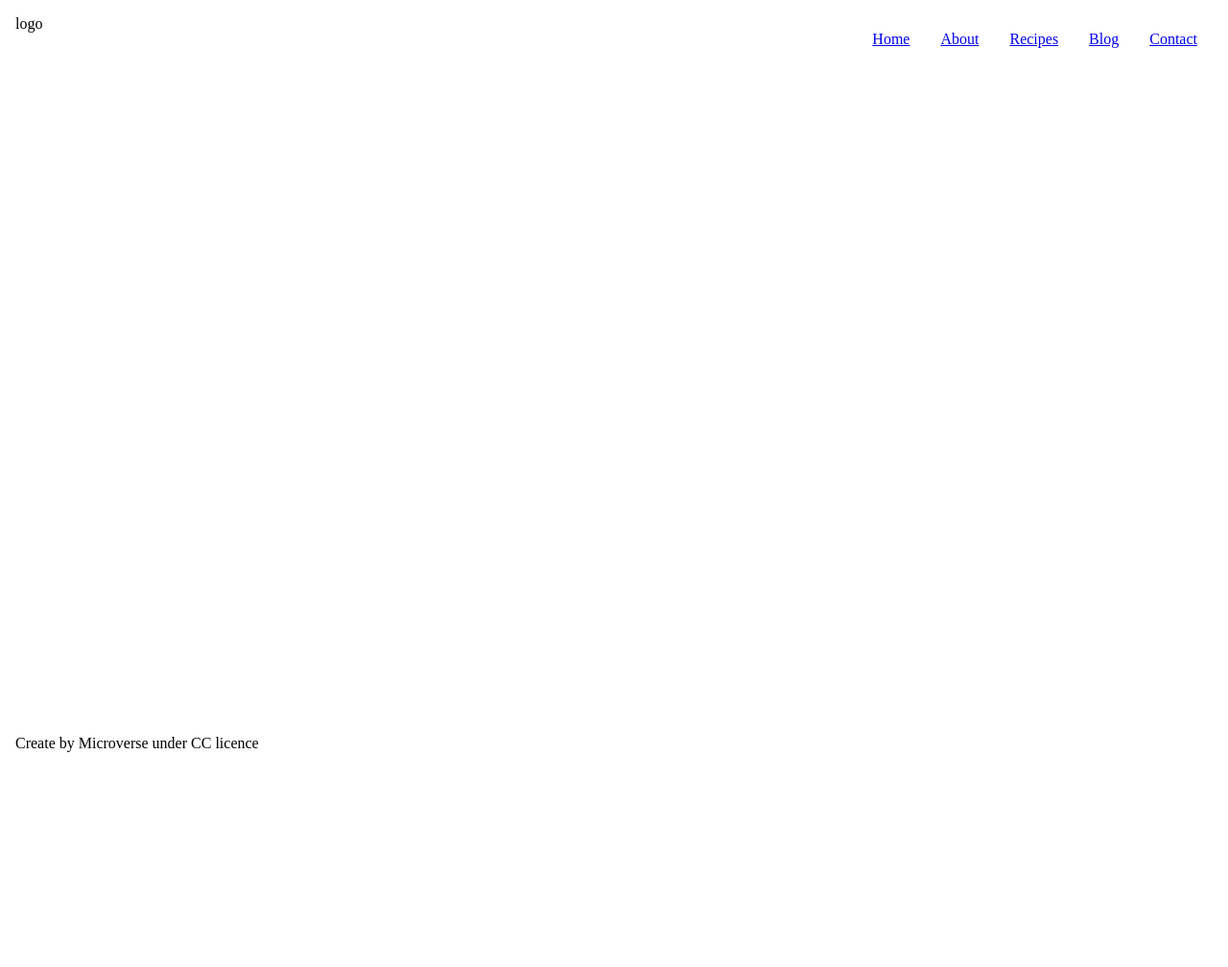
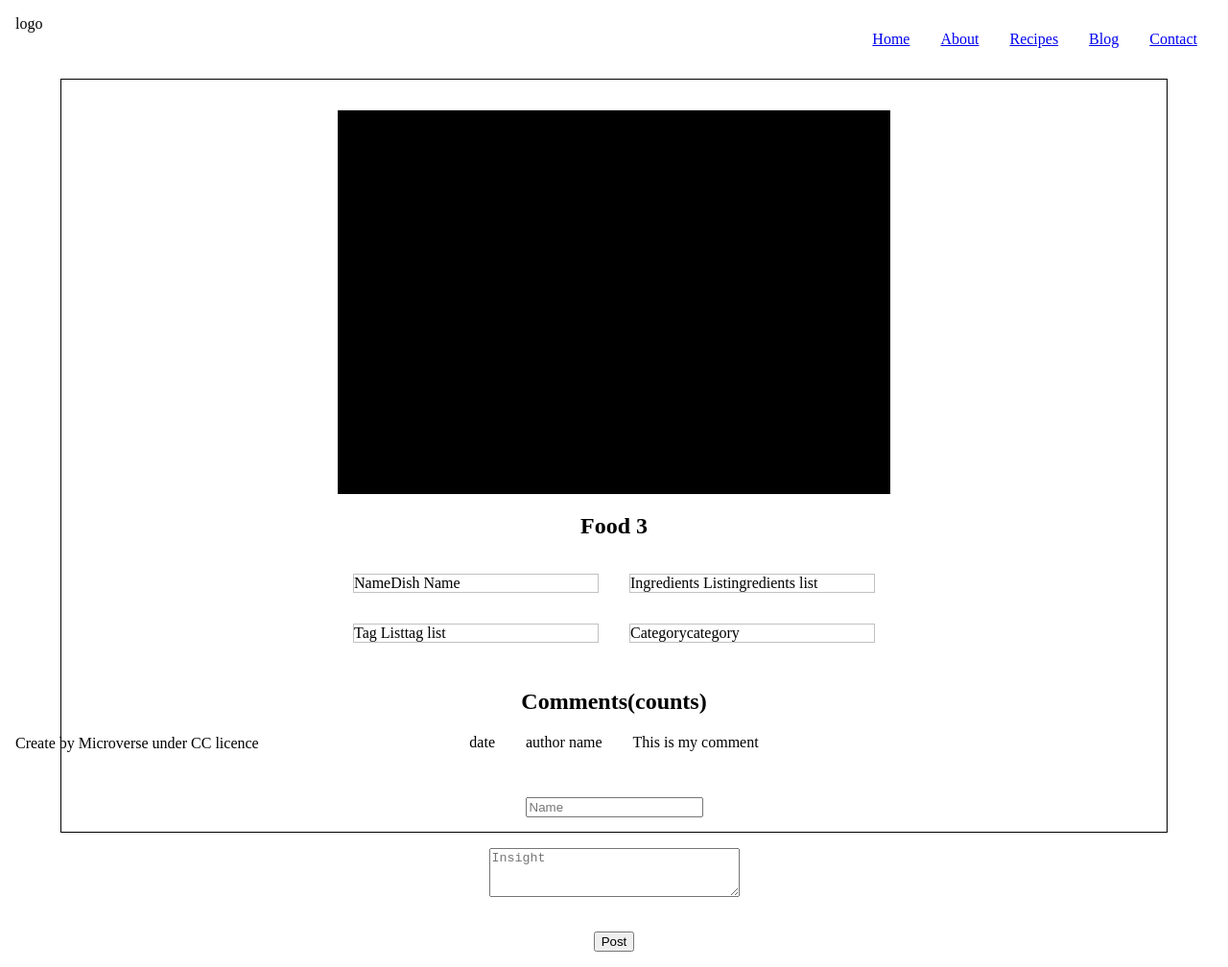
Before and after one commit to Sevenpros/meals, a website built with webpack: page src/index.html in a window 1280 px wide. Shown: the whole page at 96% size. Before the commit the page ends 800 px from the top, so only its background shows below. Built offline with nearby package versions, Linux system fonts and the light colour scheme.

Commit message:
Design popup

```diff
--- a/src/index.html
+++ b/src/index.html
@@ -22,8 +22,56 @@
     </nav>
 </header>
 <main>
-    <div id="popup">
-
+    <div id="details-popup">
+        <div class="food-container">
+            <div class="food-image">
+                <img src="" alt="">
+            </div>
+            <div class="caption">
+                <h2 class="grid-item-max">Food 3</h2>
+                <div class="description grid-lg">
+                    <div class="description-item">
+                        <div class="item-text">Name</div>
+                        <div class="item-text">Dish Name</div>
+                    </div>
+                    <div class="description-item">
+                        <div class="item-text">Ingredients List</div>
+                        <div class="item-text">ingredients list</div>
+                    </div>
+                    <div class="description-item">
+                        <div class="item-text">Tag List</div>
+                        <div class="item-text">tag list</div>
+                    </div>
+                    <div class="description-item">
+                        <div class="item-text">Category</div>
+                        <div class="item-text">category</div>
+                    </div>
+                </div>
+            </div>
+        </div>
+        <div class="comments">
+            <h2>Comments(counts)</h2>
+            <div class="comment d-flex-lg justify-center-lg">
+                <div class="date">date</div>
+                <div class="comment-author">author name</div>
+                <div class="comment-body">
+                    This is my comment
+                </div>
+            </div>
+            <form action="#" method="post" class="form d-flex-lg flex-column-lg">
+                <div class="form-group">
+                    <label for="author"></label>
+                    <input type="text" name="author" id="author" placeholder="Name">
+                </div>
+                <div class="form-group">
+                    <label for="insight"></label>
+                    <textarea name="insight" id="insight" rows="3" cols="30" placeholder="Insight"></textarea>
+                </div>
+                <div class="form-group text-end w-100">
+                    <button type="submit">Post</button>
+                </div>
+            </form>
+        </div>
     </div>
 </main>
 <footer>
--- a/src/style.css
+++ b/src/style.css
@@ -21,6 +21,10 @@ footer {
   display: flex;
 }
 
+.justify-center-lg {
+  justify-content: center;
+}
+
 .justify-between-lg {
   justify-content: space-between;
 }
@@ -28,3 +32,61 @@ footer {
 .grow-1-lg {
   flex-grow: 1;
 }
+
+.grid-lg {
+  display: grid;
+  grid-template-columns: repeat(2, 50%);
+}
+
+.description-item {
+  border: 1px solid rgba(68, 68, 68, 0.33);
+  display: flex;
+  align-content: center;
+  margin: 1rem;
+}
+
+form {
+  display: inline-block;
+}
+
+.text-end {
+  text-align: end;
+}
+
+.form-group {
+  margin: 1rem auto;
+}
+
+.flex-column-lg {
+  flex-direction: column;
+}
+
+/*.form{*/
+/*  align-content: stretch;*/
+/*}*/
+
+#details-popup {
+  width: 90%;
+  height: 98vh;
+  margin: auto;
+  border: 1px solid #000;
+  text-align: center;
+  z-index: 1000;
+  position: relative;
+}
+
+.comment > * {
+  padding: 0 1rem;
+}
+
+.food-container,
+.comments,
+.form {
+  width: 50%;
+  margin: 2rem auto;
+}
+
+.food-image {
+  height: 400px;
+  background-color: black;
+}
```
